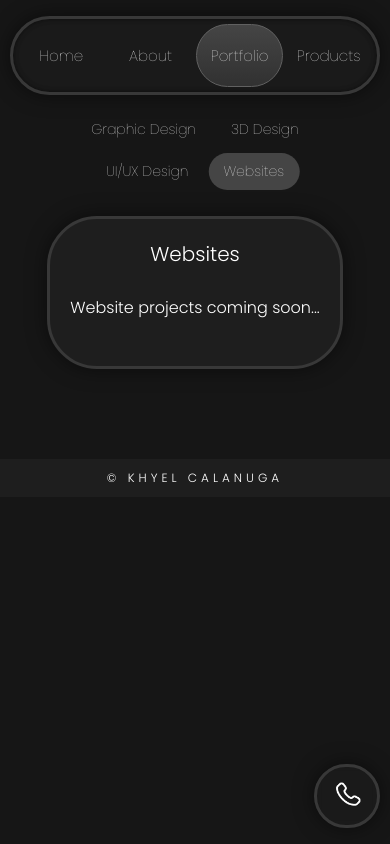
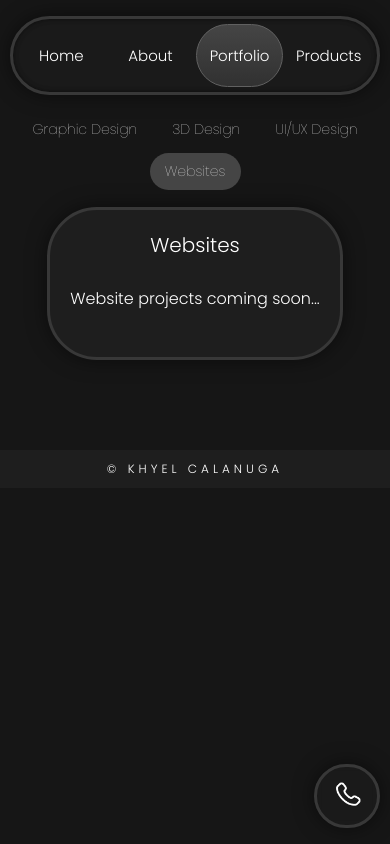
Before and after one commit to khyelcalanuga-lgtm/KhyelPortfolio, a React (Vite) app: page /portfolio/Websites in a window 390 px wide. Built offline with nearby package versions, Linux system fonts and the light colour scheme.

Commit message:
changgse

```diff
--- a/src/Components/Navbar/Navbar.css
+++ b/src/Components/Navbar/Navbar.css
@@ -76,7 +76,6 @@
     font: inherit;
     color: #ffffff;
     font-size: 20px;
-    font-weight: 100;
     border-radius: 999px;
     background: transparent;
     z-index: 1;
--- a/src/Components/navBarForPortfolio/navBarfor.css
+++ b/src/Components/navBarForPortfolio/navBarfor.css
@@ -1,19 +1,14 @@
 .header2 {
-    width: fit-content;
-    position: relative;
-    top: 26px;
-    padding-bottom: 26px;
-    left: 50vw;
-    transform: translateX(-50%);
+    width: 100%;
     display: flex;
     justify-content: center;
     align-items: center;
-    gap: 26px;
+    padding-top: 26px;
+    padding-bottom: 26px;
     z-index: 1;
 }
 
 .navbar2 {
-    text-align: center;
     display: flex;
     align-items: center;
     justify-content: center;
@@ -92,11 +87,9 @@
 
 @media (max-width: 768px) {
     .header2 {
-        top: 1px;
+        padding-top: 1px;
         padding-bottom: 1px;
-        width: 95%;
-        left: 50%;
-        transform: translateX(-50%);
+        width: 100%;
     }
 
     .nav-links2 {
--- a/src/pages/About/About.css
+++ b/src/pages/About/About.css
@@ -192,6 +192,13 @@
         padding-right: 10px;
     }
 
+    .profileSec .name2 {
+        display: flex;
+        align-items: center;
+        justify-content: center;
+        gap: 10px;
+    }
+
     .firstColumn2,
     .firstRowColumn2,
     .secondcol2div,
--- a/src/pages/Homepage/Homepage.jsx
+++ b/src/pages/Homepage/Homepage.jsx
@@ -1,10 +1,12 @@
 import React from 'react'
-import { Link } from 'react-router-dom'
+import { Link, useNavigate } from 'react-router-dom'
 import './Homepage.css'
 import profilePic from '../../assets/profilePicture.png'
 import verifyIcon from '../../assets/verify-svgrepo-com.svg'
 
 const Hero = () => {
+    const navigate = useNavigate();
+
     return (
         <div className="contents" id="home">
             <div className="firstColumn">
@@ -78,13 +80,16 @@ const Hero = () => {
                     </div>
                     <div className="categoryBut">
                         <div className="graphBut">
-                            <button type="button">Graphic Design</button>
+                            <button type="button" onClick={() => navigate('/portfolio/GraphicDesign')}>Graphic Design</button>
                         </div>
                         <div className="graphBut">
-                            <button type="button">3D Design</button>
+                            <button type="button" onClick={() => navigate('/portfolio/3dDesign')}>3D Design</button>
                         </div>
                         <div className="graphBut">
-                            <button type="button">UI/UX (Figma)</button>
+                            <button type="button" onClick={() => navigate('/portfolio/UI-UX')}>Figma</button>
+                        </div>
+                        <div className="graphBut">
+                            <button type="button" onClick={() => navigate('/portfolio/Websites')}>Website</button>
                         </div>
                     </div>
                 </div>
@@ -94,10 +99,10 @@ const Hero = () => {
                     </div>
                     <div className="categoryBut">
                         <div className="graphBut">
-                            <button type="button">Templates</button>
+                            <button type="button" onClick={() => navigate('/products')}>Templates</button>
                         </div>
                         <div className="graphBut">
-                            <button type="button">3D Models</button>
+                            <button type="button" onClick={() => navigate('/products')}>3D Models</button>
                         </div>
                         <div className="noneBut">
                             <button type="button">UI/UX (Figma)</button>
--- a/src/pages/Portfolio/Pages2/3dDesign/DDesign.jsx
+++ b/src/pages/Portfolio/Pages2/3dDesign/DDesign.jsx
@@ -37,7 +37,7 @@ const DDesign = () => {
                     </div>
                 </div>
                 <div className="galleryPoster2">
-                    <p>Food Poster</p>
+                    <p>Projects</p>
                     <div className="posterGal2">
                         <img src={cup} alt="Burger 2" onClick={() => openModal(cup)} />
                         <img src={Apple} alt="Tempura Poster" onClick={() => openModal(Apple)} />
--- a/src/pages/Portfolio/Pages2/globsPort.css
+++ b/src/pages/Portfolio/Pages2/globsPort.css
@@ -159,6 +159,7 @@
 @media (max-width: 768px) {
     .contentsGD {
         width: 95%;
+        padding-top: 6px;
     }
 
     .posterGal,
```
